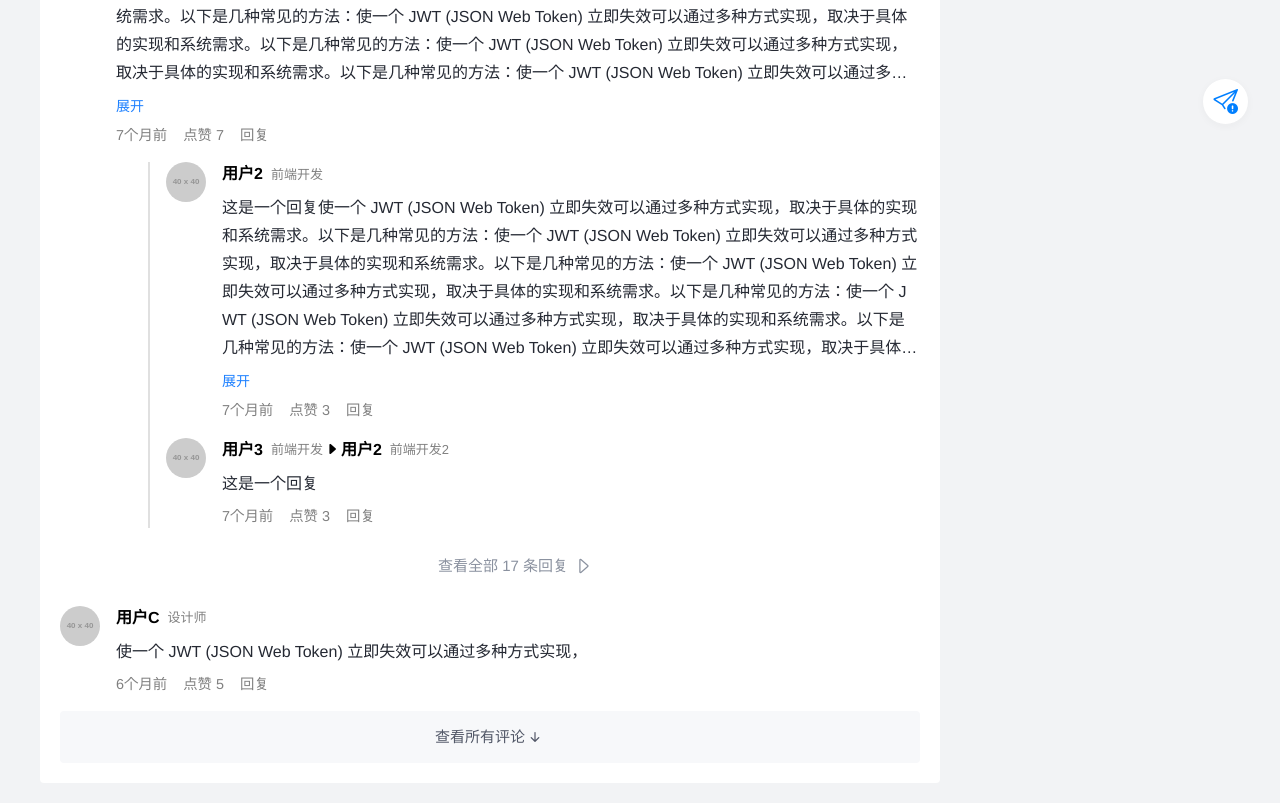
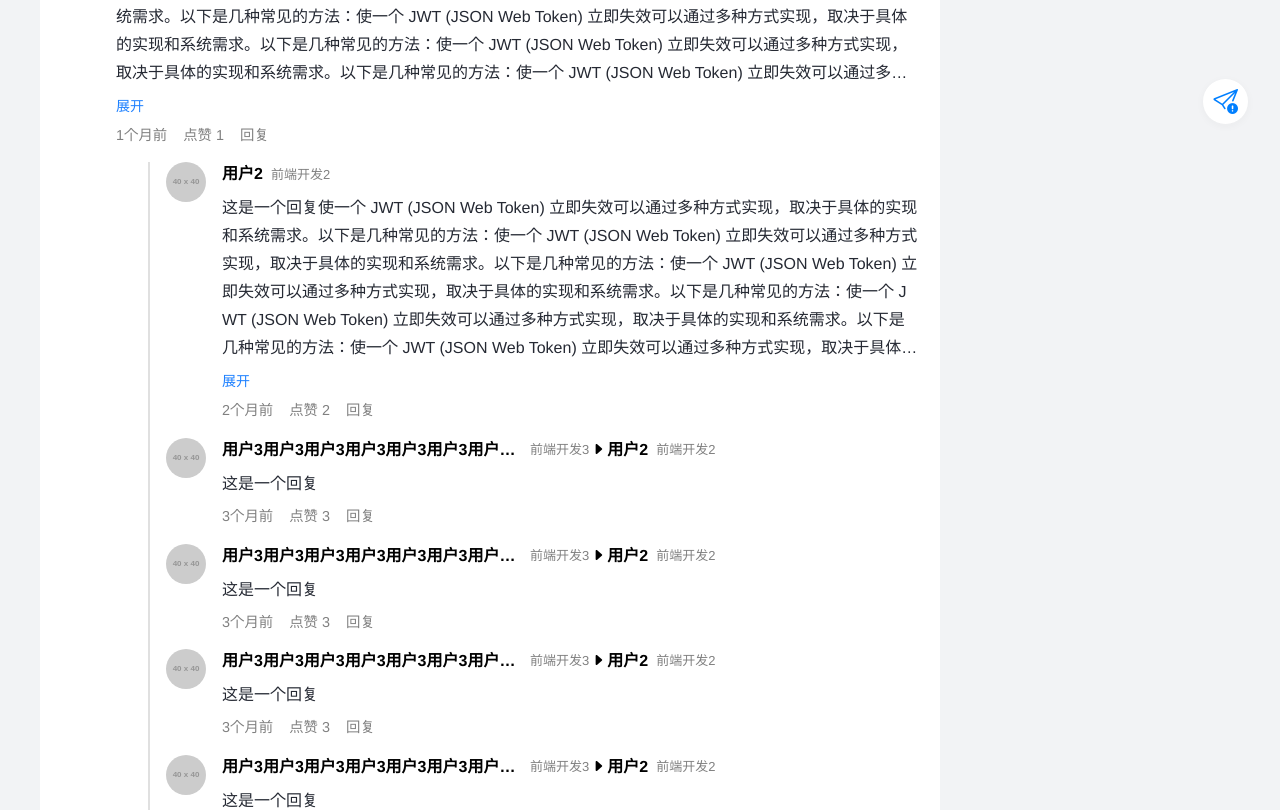
Before and after one commit to baigeixia/vast-knowledge-ui, a Vue app: page /post/1 in a window 1280 px wide. Shown: the part 644-1454 px from the top of the page. Built offline with nearby package versions, Linux system fonts and the light colour scheme.

Commit message:
用户信息悬浮

```diff
--- a/src/views/post/PostHome.vue
+++ b/src/views/post/PostHome.vue
@@ -390,33 +390,112 @@ const emoji = ref(false)
 const comments = ref([
     {
         id: 1,
+        author: {
+            id: 1,
             avatar: 'https://via.placeholder.com/40',
             username: '用户1',
             position: '工程师',
+        },
         text: '使一个 JWT (JSON Web Token) 立即失效可以通过多种方式实现，取决于具体的实现和系统需求。以下是几种常见的方法：使一个 JWT (JSON Web Token) 立即失效可以通过多种方式实现，取决于具体的实现和系统需求。以下是几种常见的方法：使一个 JWT (JSON Web Token) 立即失效可以通过多种方式实现，取决于具体的实现和系统需求。以下是几种常见的方法：使一个 JWT (JSON Web Token) 立即失效可以通过多种方式实现，取决于具体的实现和系统需求。以下是几种常见的方法：使一个 JWT (JSON Web Token) 立即失效可以通过多种方式实现，取决于具体的实现和系统需求。以下是几种常见的方法：使一个 JWT (JSON Web Token) 立即失效可以通过多种方式实现，取决于具体的实现和系统需求。以下是几种常见的方法：使一个 JWT (JSON Web Token) 立即失效可以通过多种方式实现，取决于具体的实现和系统需求。以下是几种常见的方法：使一个 JWT (JSON Web Token) 立即失效可以通过多种方式实现，取决于具体的实现和系统需求。以下是几种常见的方法：使一个 JWT (JSON Web Token) 立即失效可以通过多种方式实现，取决于具体的实现和系统需求。以下是几种常见的方法：使一个 JWT (JSON Web Token) 立即失效可以通过多种方式实现，取决于具体的实现和系统需求。以下是几种常见的方法：使一个 JWT (JSON Web Token) 立即失效可以通过多种方式实现，取决于具体的实现和系统需求。以下是几种常见的方法：使一个 JWT (JSON Web Token) 立即失效可以通过多种方式实现，取决于具体的实现和系统需求。以下是几种常见的方法：',
-        time: '7个月前',
-        likes: 7,
+        time: '1个月前',
+        likes: 1,
         childcommentcount: 17,
-        replies: [
+        childcomments: [
             {
+                id: 2,
+                author: {
                     id: 2,
                     avatar: 'https://via.placeholder.com/40',
                     username: '用户2',
-                position: '前端开发',
+                    position: '前端开发2',
+                },
                 text: '这是一个回复使一个 JWT (JSON Web Token) 立即失效可以通过多种方式实现，取决于具体的实现和系统需求。以下是几种常见的方法：使一个 JWT (JSON Web Token) 立即失效可以通过多种方式实现，取决于具体的实现和系统需求。以下是几种常见的方法：使一个 JWT (JSON Web Token) 立即失效可以通过多种方式实现，取决于具体的实现和系统需求。以下是几种常见的方法：使一个 JWT (JSON Web Token) 立即失效可以通过多种方式实现，取决于具体的实现和系统需求。以下是几种常见的方法：使一个 JWT (JSON Web Token) 立即失效可以通过多种方式实现，取决于具体的实现和系统需求。以下是几种常见的方法：使一个 JWT (JSON Web Token) 立即失效可以通过多种方式实现，取决于具体的实现和系统需求。以下是几种常见的方法：使一个 JWT (JSON Web Token) 立即失效可以通过多种方式实现，取决于具体的实现和系统需求。以下是几种常见的方法：使一个 JWT (JSON Web Token) 立即失效可以通过多种方式实现，取决于具体的实现和系统需求。以下是几种常见的方法：使一个 JWT (JSON Web Token) 立即失效可以通过多种方式实现，取决于具体的实现和系统需求。以下是几种常见的方法：使一个 JWT (JSON Web Token) 立即失效可以通过多种方式实现，取决于具体的实现和系统需求。以下是几种常见的方法：使一个 JWT (JSON Web Token) 立即失效可以通过多种方式实现，取决于具体的实现和系统需求。以下是几种常见的方法：使一个 JWT (JSON Web Token) 立即失效可以通过多种方式实现，取决于具体的实现和系统需求。以下是几种常见的方法：',
-                time: '7个月前',
-                likes: 3,
-                replies: [],
+                time: '2个月前',
+                likes: 2,
             },
             {
                 id: 3,
+                author: {
+                    id: 3,
                     avatar: 'https://via.placeholder.com/40',
-                username: '用户3',
-                position: '前端开发',
+                    username: '用户3用户3用户3用户3用户3用户3用户3用户3用户3用户3用户3用户3用户3用户3用户3用户3用户3用户3用户3用户3用户3',
+                    position: '前端开发3',
+                },
                 text: '这是一个回复',
-                time: '7个月前',
+                time: '3个月前',
                 likes: 3,
-                replies: [],
+                replytoauthor: {
+                    id: 2,
+                    avatar: 'https://via.placeholder.com/40',
+                    username: '用户2',
+                    position: '前端开发2',
+                },
+            },
+            {
+                id: 3,
+                author: {
+                    id: 3,
+                    avatar: 'https://via.placeholder.com/40',
+                    username: '用户3用户3用户3用户3用户3用户3用户3用户3用户3用户3用户3用户3用户3用户3用户3用户3用户3用户3用户3用户3用户3',
+                    position: '前端开发3',
+                },
+                text: '这是一个回复',
+                time: '3个月前',
+                likes: 3,
+                replytoauthor: {
+                    id: 2,
+                    avatar: 'https://via.placeholder.com/40',
+                    username: '用户2',
+                    position: '前端开发2',
+                },
+            },
+            {
+                id: 3,
+                author: {
+                    id: 3,
+                    avatar: 'https://via.placeholder.com/40',
+                    username: '用户3用户3用户3用户3用户3用户3用户3用户3用户3用户3用户3用户3用户3用户3用户3用户3用户3用户3用户3用户3用户3',
+                    position: '前端开发3',
+                },
+                text: '这是一个回复',
+                time: '3个月前',
+                likes: 3,
+                replytoauthor: {
+                    id: 2,
+                    avatar: 'https://via.placeholder.com/40',
+                    username: '用户2',
+                    position: '前端开发2',
+                },
+            },
+            {
+                id: 3,
+                author: {
+                    id: 3,
+                    avatar: 'https://via.placeholder.com/40',
+                    username: '用户3用户3用户3用户3用户3用户3用户3用户3用户3用户3用户3用户3用户3用户3用户3用户3用户3用户3用户3用户3用户3',
+                    position: '前端开发3',
+                },
+                text: '这是一个回复',
+                time: '3个月前',
+                likes: 3,
+                replytoauthor: {
+                    id: 2,
+                    avatar: 'https://via.placeholder.com/40',
+                    username: '用户2',
+                    position: '前端开发2',
+                },
+            },
+            {
+                id: 3,
+                author: {
+                    id: 3,
+                    avatar: 'https://via.placeholder.com/40',
+                    username: '用户3用户3用户3用户3用户3用户3用户3用户3用户3用户3用户3用户3用户3用户3用户3用户3用户3用户3用户3用户3用户3',
+                    position: '前端开发3',
+                },
+                text: '这是一个回复',
+                time: '3个月前',
+                likes: 3,
                 replytoauthor: {
                     id: 2,
                     avatar: 'https://via.placeholder.com/40',
@@ -428,13 +507,16 @@ const comments = ref([
     },
     {
         id: 3,
+        author: {
+            id: 31,
             avatar: 'https://via.placeholder.com/40',
             username: '用户C',
             position: '设计师',
+        },
         text: '使一个 JWT (JSON Web Token) 立即失效可以通过多种方式实现，',
         time: '6个月前',
         likes: 5,
-        replies: []
+        childcomments: []
     }
 ]);
 
--- a/src/views/post/component/PostComment.vue
+++ b/src/views/post/component/PostComment.vue
@@ -165,6 +165,8 @@ onBeforeUnmount(() => {
         top: calc(100% - 1rem);
         left: -370px;
         transition: left 0.2s ease-in-out;
+        z-index: 1000;
+
     }
 
 
--- a/src/views/post/component/PostCommentItem.vue
+++ b/src/views/post/component/PostCommentItem.vue
@@ -1,24 +1,22 @@
 <template>
     <div class="comment-item">
-        <div class="comment-avatar">
-            <img @mouseover="showUserInfo(comment.id)" @mouseleave="hideUserInfo" :src="comment.avatar" alt="avatar"
+        <div class="comment-avatar" >
+            <img v-if="comment.author" @mouseover="showUserInfo(comment.author.id)" @mouseleave="hideUserInfo" :src="comment.author.avatar" alt="avatar"
                 class="avatar" />
-
-            <div class="user-info-popup" :class="{ 'small-popup': isLoading }" v-if="isHovering">
+            <div class="user-info-popup" :style="{ left: mouseX + 'px' }" :class="{ 'small-popup': isLoading }" v-if="isHovering">
                 <div class="loading-dots" v-if="isLoading">
-                    <!-- 加载中... -->
                     <div class="dot"></div>
                     <div class="dot"></div>
                     <div class="dot"></div>
                 </div>
                 <div v-else>
-                    <div v-if="comment.replytoauthor">
+                    <div v-if="isReplytoauthor">
                         <p>用户名：{{ comment.replytoauthor.username }}</p>
                         <p>职位：{{ comment.replytoauthor.position }}</p>
                     </div>
                     <div v-else>
-                        <p>用户名：{{ comment.username }}</p>
-                        <p>职位：{{ comment.position }}</p>
+                        <p>用户名：{{ comment.author.username }}</p>
+                        <p>职位：{{ comment.author.position }}</p>
                     </div>
                 </div>
             </div>
@@ -26,20 +24,20 @@
         <div class="comment-content">
             <div class="user-info">
                 <div class="comment-header">
-                    <span class="username" @mouseover="showUserInfo(comment.id)" @mouseleave="hideUserInfo">
-                        {{ comment.username }}
+                    <span class="username" @mouseover="showUserInfo(comment.author.id)" @mouseleave="hideUserInfo">
+                        {{ comment.author.username }}
                     </span>
-                    <span class="position">{{ comment.position }}</span>
+                    <span class="position">{{ comment.author.position }}</span>
                 </div>
                 <div v-if="comment.replytoauthor" class="comment-header">
                     <i class="bi bi-caret-right-fill"></i>
-                    <span class="username" @mouseover="showUserInfo(comment.replytoauthor.id)" @mouseleave="hideUserInfo">
+                    <span class="username"  @mouseover="showReplytoauthor(comment.replytoauthor.id, $event.clientX)"
+                        @mouseleave="hideUserInfo">
                         {{ comment.replytoauthor.username }}
                     </span>
                     <span class="position">{{ comment.replytoauthor.position }}</span>
                 </div>
             </div>
-
             <div class="comment-text">
                 <div ref="contentRef" class="content" :class="{ 'expand': expanded }">{{ comment.text }}</div>
                 <div ref="expandRef" class="expand-action-wrap">
@@ -51,10 +49,10 @@
                 <span>点赞 {{ comment.likes }}</span>
                 <span>回复</span>
             </div>
-            <div class="replies" v-if="comment.replies && comment.replies.length">
-                <PostCommentItem v-for="reply in comment.replies" :key="reply.id" :comment="reply" class="reply-item" />
+            <div class="replies" v-if="comment.childcomments && comment.childcomments.length">
+                <PostCommentItem v-for="reply in comment.childcomments" :key="reply.id" :comment="reply" class="reply-item" />
             </div>
-            <div v-if="comment.childcommentcount > 2" class="top-has-more">
+            <div v-if="comment?.childcommentcount > 2" class="top-has-more">
                 <span @click="selectcomment" :class="{ 'loading': isLoading }">
                     {{ buttonText }}
                     <i v-if="isLoading" class="bi bi-arrow-repeat rotate"></i>
@@ -67,7 +65,6 @@
 
 <script setup>
 import { ref, computed, onMounted, reactive } from 'vue';
-import { directive } from 'vue-tippy'
 const props = defineProps({
     comment: {
         type: Object,
@@ -75,16 +72,25 @@ const props = defineProps({
     }
 });
 
+console.log(props.comment.author.username);
 
-
+const mouseX = ref(0)
+const mouseY = ref(0)
 const isHovering = ref(false)
 const isLoading = ref(false)
+const isReplytoauthor = ref(false)
 const contentRef = ref(null)
 const expandRef = ref(null)
 const buttonText = ref(`查看全部 ${props.comment.childcommentcount} 条回复 `);
 
-
-const showUserInfo = (id, event) => {
+const showReplytoauthor=(id, clientX)=>{
+    mouseX.value = clientX-600;
+    console.log(mouseX.value);
+    console.log(clientX);
+    isReplytoauthor.value=true;
+    showUserInfo(id)
+}
+const showUserInfo = (id) => {
     console.log('id', id);
     isHovering.value = true;
     // 在这里可以添加加载数据的逻辑，比如设置 isLoading 为 true，然后异步加载用户信息
@@ -94,13 +100,16 @@ const showUserInfo = (id, event) => {
         // 假设加载完成后的回调
         isLoading.value = false;
         // 这里可以设置实际的用户信息数据
-    }, 2000); // 模拟2秒的加载时间
+    }, 100); // 模拟2秒的加载时间
 
 }
+
 const hideUserInfo = () => {
     isHovering.value = false;
     // 在这里可以取消加载数据的逻辑，比如取消异步加载
     isLoading.value = false;
+    isReplytoauthor.value=false;
+    mouseX.value = 0
 }
 
 
@@ -169,14 +178,15 @@ const expanded = ref(false);
 
         .user-info-popup {
             position: absolute;
-            top: calc(100% + 10px); // 将弹窗定位在用户名或头像下方
-            left: 0;
-            z-index: 1000;
+            // position: sticky;
+            top: calc(90%); // 将弹窗定位在用户名或头像下方
+            left: 15px;
+            z-index: 50;
             background-color: #fff;
             border: 1px solid #ccc;
             border-radius: 10px;
             box-shadow: 0 0 10px rgba(0, 0, 0, 0.1); // 添加阴影效果
-            transition: width 0.3s ease, height 0.3s ease; // 添加过渡效果
+            transition: width 0.2s ease, height 0.3s ease; // 添加过渡效果
 
             &.small-popup {
                 width: 120px;
@@ -331,6 +341,8 @@ const expanded = ref(false);
             text-overflow: ellipsis;
             white-space: nowrap;
             font-size: 16px;
+            z-index: 1;
+
         }
 
         .position {
```
Lines whose indentation alone changed are shown as unchanged.
